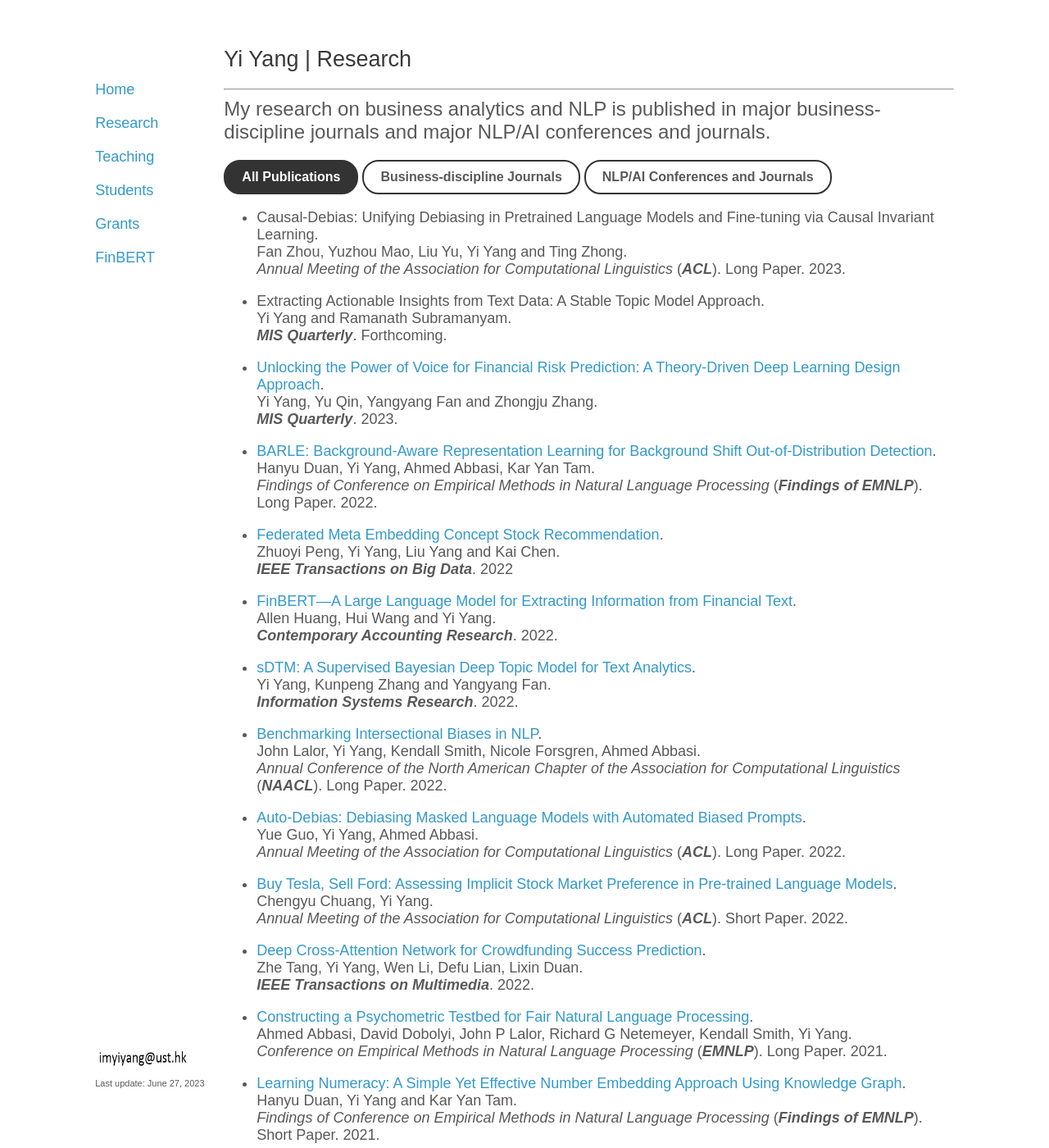
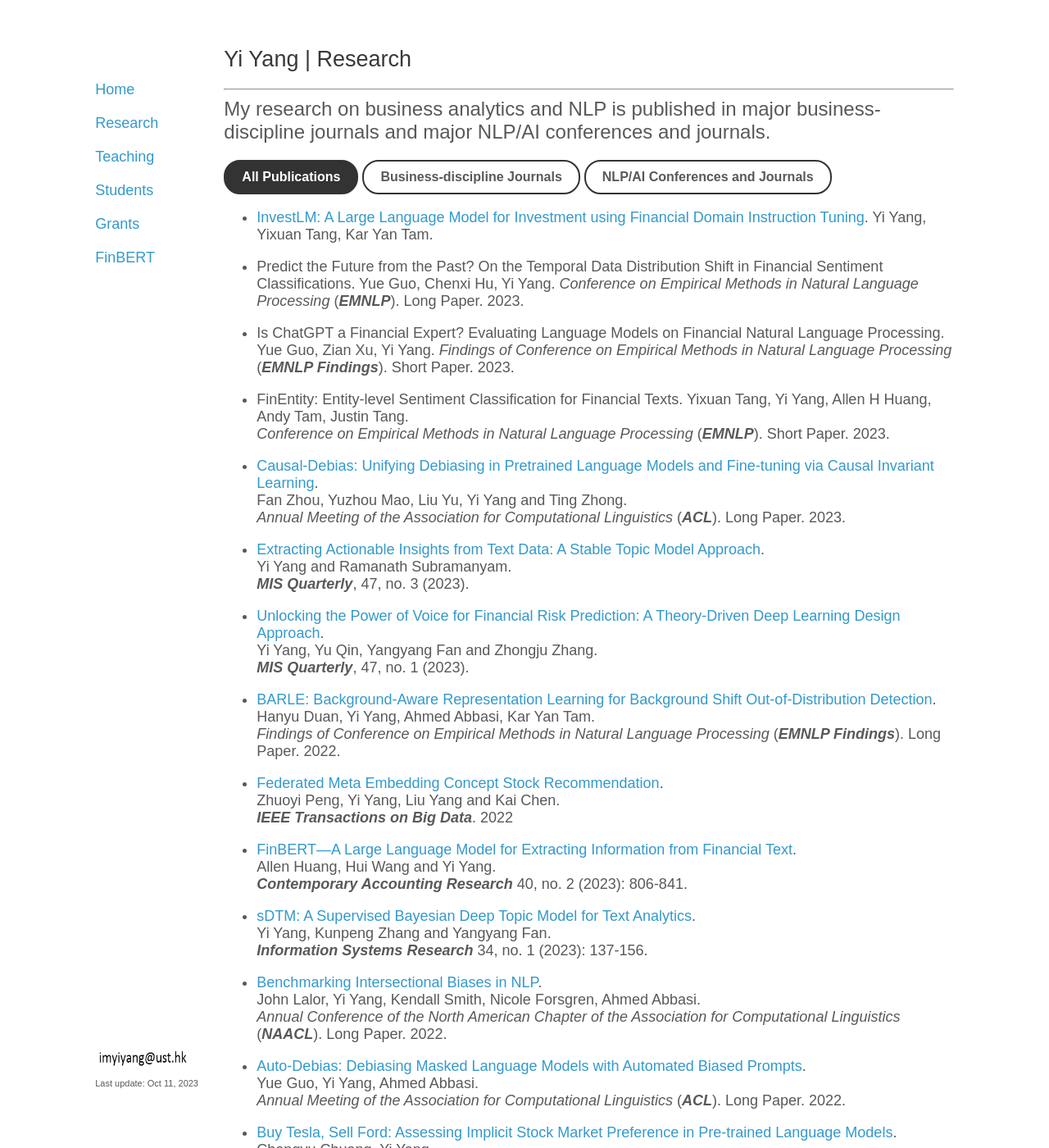
Before and after one commit to yya518/yya518.github.io, a Jekyll site: the page built from research.md, in a window 1280 px wide and 1400 px high. Shown: the whole window at 82% size. Built offline with Jekyll 4.4.1, drawn with Linux system fonts in a browser that asks for light colours.

Commit message:
Oct 2023 update

```diff
--- a/_layouts/default.html
+++ b/_layouts/default.html
@@ -21,7 +21,7 @@
 
       <footer>
                    <img src="email.png" width=120 height=25>
-           <p><small>Last update: June 27, 2023</small><br>
+           <p><small>Last update: Oct 11, 2023</small><br>
 
         <!--<small>Powered by <a href="https://github.com/mojombo/jekyll">Jekyll</a> </small></p>-->
       </footer>
--- a/research.md
+++ b/research.md
@@ -11,26 +11,44 @@ title: research
 <span style="font-size:24px;"> My research on business analytics and NLP is published in major business-discipline journals and major NLP/AI conferences and journals.</span>
 
 {% include publication-buttons.html %}
++ [InvestLM: A Large Language Model for Investment using Financial Domain Instruction Tuning](https://arxiv.org/abs/2309.13064).
+Yi Yang, Yixuan Tang, Kar Yan Tam.
+{: .nlp}
 
-+ Causal-Debias: Unifying Debiasing in Pretrained Language Models and Fine-tuning via Causal Invariant Learning.
++ Predict the Future from the Past? On the Temporal Data Distribution Shift in Financial Sentiment Classifications.
+Yue Guo, Chenxi Hu, Yi Yang.
+*Conference on Empirical Methods in Natural Language Processing* (***EMNLP***). Long Paper. 2023.
+{: .nlp}
+
++ Is ChatGPT a Financial Expert? Evaluating Language Models on Financial Natural Language Processing.
+Yue Guo, Zian Xu, Yi Yang.
+*Findings of Conference on Empirical Methods in Natural Language Processing* (***EMNLP Findings***). Short Paper. 2023.
+{: .nlp}
+
++ FinEntity: Entity-level Sentiment Classification for Financial Texts.
+Yixuan Tang, Yi Yang, Allen H Huang, Andy Tam, Justin Tang.
+*Conference on Empirical Methods in Natural Language Processing* (***EMNLP***). Short Paper. 2023.
+{: .nlp}
+
++ [Causal-Debias: Unifying Debiasing in Pretrained Language Models and Fine-tuning via Causal Invariant Learning](https://aclanthology.org/2023.acl-long.232/).
 Fan Zhou, Yuzhou Mao, Liu Yu, Yi Yang and Ting Zhong.
 *Annual Meeting of the Association for Computational Linguistics* (***ACL***). Long Paper. 2023.
 {: .nlp}
 
-+ Extracting Actionable Insights from Text Data: A Stable Topic Model Approach.
++ [Extracting Actionable Insights from Text Data: A Stable Topic Model Approach](https://misq.umn.edu/extracting-actionable-insights-from-text-data-a-stable-topic-model-approach.html).
 Yi Yang and Ramanath Subramanyam.
-***MIS Quarterly***. Forthcoming.
+***MIS Quarterly***, 47, no. 3 (2023).
 {: .business}
 
 + [Unlocking the Power of Voice for Financial Risk Prediction: A Theory-Driven Deep Learning Design Approach](https://misq.umn.edu/unlocking-the-power-of-voice-for-financial-risk-prediction-a-theory-driven-deep-learning-design-approach.html).
 Yi Yang, Yu Qin, Yangyang Fan and Zhongju Zhang.
- ***MIS Quarterly***. 2023.
+ ***MIS Quarterly***, 47, no. 1 (2023).
 {: .business}
 
 
 + [BARLE: Background-Aware Representation Learning for Background Shift Out-of-Distribution Detection](https://aclanthology.org/2022.findings-emnlp.53/).
 Hanyu Duan, Yi Yang, Ahmed Abbasi, Kar Yan Tam.
-*Findings of Conference on Empirical Methods in Natural Language Processing* (***Findings of EMNLP***). Long Paper. 2022.
+*Findings of Conference on Empirical Methods in Natural Language Processing* (***EMNLP Findings***). Long Paper. 2022.
 {: .nlp}
 
 + [Federated Meta Embedding Concept Stock Recommendation](https://ieeexplore.ieee.org/document/9919348/).
@@ -40,12 +58,12 @@ Zhuoyi Peng, Yi Yang, Liu Yang and Kai Chen.
 
 + [FinBERT—A Large Language Model for Extracting Information from Financial Text](https://onlinelibrary.wiley.com/doi/full/10.1111/1911-3846.12832).
 Allen Huang, Hui Wang and Yi Yang.
-***Contemporary Accounting Research***. 2022.
+***Contemporary Accounting Research*** 40, no. 2 (2023): 806-841.
 {: .business}
 
 + [sDTM: A Supervised Bayesian Deep Topic Model for Text Analytics](https://pubsonline.informs.org/doi/full/10.1287/isre.2022.1124).
 Yi Yang, Kunpeng Zhang and Yangyang Fan.
-***Information Systems Research***. 2022.
+***Information Systems Research*** 34, no. 1 (2023): 137-156.
 {: .business}
 
 + [Benchmarking Intersectional Biases in NLP](https://aclanthology.org/2022.naacl-main.263.pdf).
```
Also changed, not shown: students.md (+10 -4 lines).
